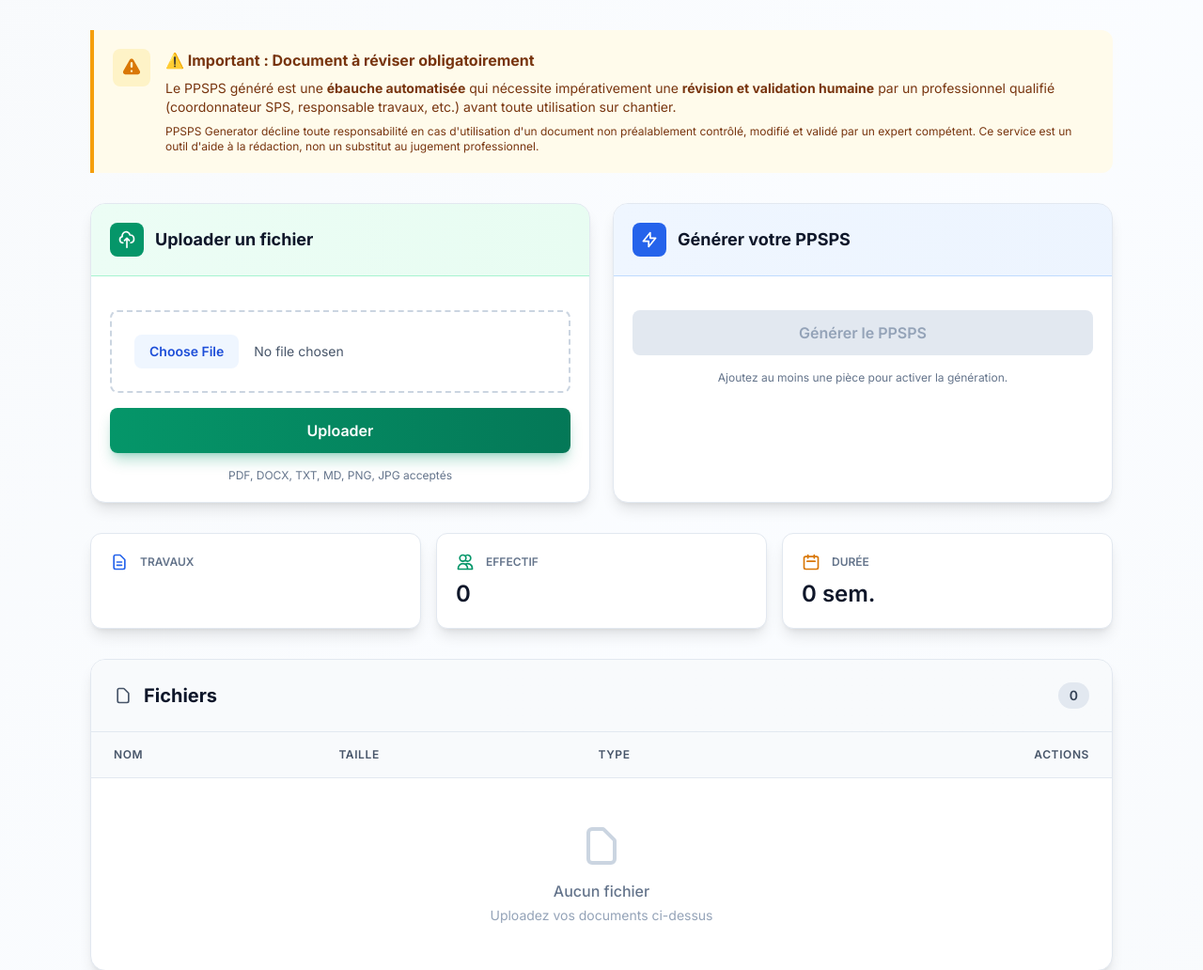
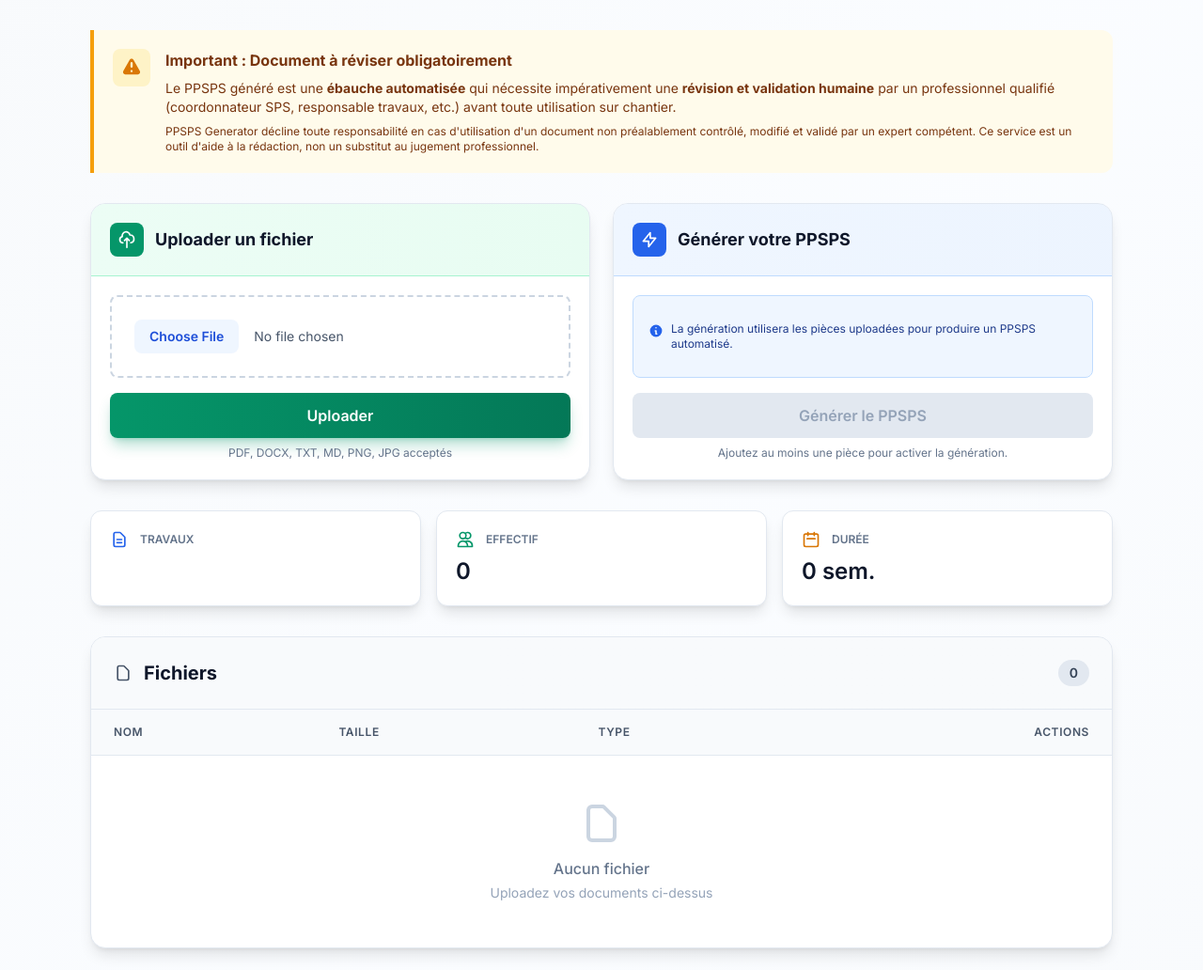
Before and after one commit to Hawwkzz/PPSPS-GENERATOR, a FastAPI app: template templates/project_detail.html in a window 1280 px wide. Shown: the part 153-1185 px from the top of the page at 94% size. Run offline with FastAPI, Linux system fonts and the light colour scheme; the template is opened without the code that fills it, so the values that code supplies are empty; parts of the project's set-up code (start-up, migrations or seed data) failed here and were passed over; some libraries are stand-ins or nearby versions.

Commit message:
Update project_detail.html

```diff
--- a/templates/project_detail.html
+++ b/templates/project_detail.html
@@ -27,18 +27,26 @@
           </svg>
         </div>
         <div class="text-sm text-amber-900">
-          <p class="font-bold text-base mb-2">⚠️ Important : Document à réviser obligatoirement</p>
-          <p class="mb-2">Le PPSPS généré est une <strong>ébauche automatisée</strong> qui nécessite impérativement une <strong>révision et validation humaine</strong> par un professionnel qualifié (coordonnateur SPS, responsable travaux, etc.) avant toute utilisation sur chantier.</p>
-          <p class="text-xs">PPSPS Generator décline toute responsabilité en cas d'utilisation d'un document non préalablement contrôlé, modifié et validé par un expert compétent. Ce service est un outil d'aide à la rédaction, non un substitut au jugement professionnel.</p>
+          <p class="font-bold text-base mb-2">Important : Document à réviser obligatoirement</p>
+          <p class="mb-2">
+            Le PPSPS généré est une <strong>ébauche automatisée</strong> qui nécessite impérativement une
+            <strong>révision et validation humaine</strong> par un professionnel qualifié (coordonnateur SPS,
+            responsable travaux, etc.) avant toute utilisation sur chantier.
+          </p>
+          <p class="text-xs">
+            PPSPS Generator décline toute responsabilité en cas d'utilisation d'un document non préalablement contrôlé,
+            modifié et validé par un expert compétent. Ce service est un outil d'aide à la rédaction, non un substitut
+            au jugement professionnel.
+          </p>
         </div>
       </div>
     </div>
   </section>
 
   <!-- Actions rapides -->
-  <section class="grid md:grid-cols-2 gap-6">
+  <section class="grid md:grid-cols-2 gap-6 items-stretch">
     <!-- Upload fichier -->
-    <div class="bg-white rounded-2xl shadow-lg border border-slate-200 overflow-hidden">
+    <div class="bg-white rounded-2xl shadow-lg border border-slate-200 overflow-hidden flex flex-col">
       <div class="bg-gradient-to-r from-emerald-50 to-emerald-100/50 border-b border-emerald-200 p-5">
         <div class="flex items-center gap-3">
           <div class="p-2 bg-emerald-600 rounded-lg">
@@ -50,25 +58,40 @@
         </div>
       </div>
 
-      <form method="post" action="/ui/projects/{{ p.id }}/files/upload" enctype="multipart/form-data" class="p-5 space-y-4">
+      <form method="post"
+            action="/ui/projects/{{ p.id }}/files/upload"
+            enctype="multipart/form-data"
+            class="p-5 flex flex-col gap-4 flex-1">
         <input type="hidden" name="csrf_token" value="{{ csrf_token }}">
 
-        <div class="border-2 border-dashed border-slate-300 rounded-lg p-6 hover:border-blue-400 transition-colors">
-          <input type="file" name="file" accept=".pdf,.docx,.txt,.md,.png,.jpg,.jpeg" required
-                 class="block w-full text-sm text-slate-600 file:mr-4 file:py-2 file:px-4 file:rounded-lg file:border-0 file:text-sm file:font-semibold file:bg-blue-50 file:text-blue-700 hover:file:bg-blue-100 cursor-pointer"/>
+        <!-- Zone input fichier : même hauteur que le message bleu à droite -->
+        <div class="border-2 border-dashed border-slate-300 rounded-lg p-6 hover:border-blue-400 transition-colors
+                    min-h-[88px] flex items-center">
+          <input type="file"
+                 name="file"
+                 accept=".pdf,.docx,.txt,.md,.png,.jpg,.jpeg"
+                 required
+                 class="block w-full text-sm text-slate-600
+                        file:mr-4 file:py-2 file:px-4 file:rounded-lg file:border-0
+                        file:text-sm file:font-semibold file:bg-blue-50 file:text-blue-700
+                        hover:file:bg-blue-100 cursor-pointer"/>
         </div>
 
+        <div class="mt-auto space-y-2">
           <button type="submit"
                   class="w-full py-3 bg-gradient-to-r from-emerald-600 to-emerald-700 text-white rounded-lg font-semibold hover:from-emerald-700 hover:to-emerald-800 focus:outline-none focus:ring-2 focus:ring-emerald-500 focus:ring-offset-2 shadow-lg shadow-emerald-600/30 hover:shadow-emerald-600/50 transition-all">
             Uploader
           </button>
 
-        <p class="text-xs text-slate-500 text-center">PDF, DOCX, TXT, MD, PNG, JPG acceptés</p>
+          <p class="text-xs text-slate-500 text-center">
+            PDF, DOCX, TXT, MD, PNG, JPG acceptés
+          </p>
+        </div>
       </form>
     </div>
 
-    <!-- Générer PPSPS avec loading amélioré -->
-    <div class="bg-white rounded-2xl shadow-lg border border-slate-200 overflow-hidden">
+    <!-- Générer PPSPS -->
+    <div class="bg-white rounded-2xl shadow-lg border border-slate-200 overflow-hidden flex flex-col">
       <div class="bg-gradient-to-r from-blue-50 to-blue-100/50 border-b border-blue-200 p-5">
         <div class="flex items-center gap-3">
           <div class="p-2 bg-blue-600 rounded-lg">
@@ -80,27 +103,36 @@
         </div>
       </div>
 
-      <!-- Info -->
-      {% if upload_warning %}
-      <div class="mx-5 mt-5 mb-0 p-3 bg-blue-50 border-l-4 border-blue-400 rounded-r-lg">
+      <form id="gen-form"
+            method="post"
+            action="/ui/projects/{{ p.id }}/gen/ppsps"
+            class="p-5 flex flex-col gap-4 flex-1">
+        <input type="hidden" name="csrf_token" value="{{ csrf_token }}">
+        {% set has_files = files|length > 0 %}
+
+        <!-- Message bleu : même taille que la zone upload -->
+        <div class="rounded-lg p-4 bg-blue-50 border border-blue-200 min-h-[88px] flex items-center">
           <div class="flex items-start gap-2">
             <svg class="w-4 h-4 text-blue-600 flex-shrink-0 mt-0.5" fill="currentColor" viewBox="0 0 20 20">
               <path fill-rule="evenodd" d="M18 10a8 8 0 11-16 0 8 8 0 0116 0zm-7-4a1 1 0 11-2 0 1 1 0 012 0zM9 9a1 1 0 000 2v3a1 1 0 001 1h1a1 1 0 100-2v-3a1 1 0 00-1-1H9z" clip-rule="evenodd"/>
             </svg>
-          <p class="text-xs text-blue-900">Vérifiez que tous vos documents sont uploadés. La génération coûte 1 jeton et ne peut pas être annulée.</p>
+            <p class="text-xs text-blue-900">
+              {% if upload_warning %}
+                Vérifiez que tous vos documents sont uploadés. La génération coûte 1 jeton et ne peut pas être annulée.
+              {% else %}
+                La génération utilisera les pièces uploadées pour produire un PPSPS automatisé.
+              {% endif %}
+            </p>
           </div>
         </div>
-      {% endif %}
 
-      <form id="gen-form" method="post" action="/ui/projects/{{ p.id }}/gen/ppsps" class="p-5 space-y-4">
-        <input type="hidden" name="csrf_token" value="{{ csrf_token }}">
-        {% set has_files = files|length > 0 %}
-
+        <div class="mt-auto space-y-2">
           <button
             type="submit"
             id="gen-button"
             {{ 'disabled' if not has_files else '' }}
-          class="w-full py-3 rounded-lg font-semibold transition-all relative overflow-hidden {{ 'bg-gradient-to-r from-blue-600 to-blue-700 text-white hover:from-blue-700 hover:to-blue-800 shadow-lg shadow-blue-600/30 hover:shadow-blue-600/50' if has_files else 'bg-slate-200 text-slate-400 cursor-not-allowed' }}"
+            class="w-full py-3 rounded-lg font-semibold transition-all relative overflow-hidden
+                   {{ 'bg-gradient-to-r from-blue-600 to-blue-700 text-white hover:from-blue-700 hover:to-blue-800 shadow-lg shadow-blue-600/30 hover:shadow-blue-600/50' if has_files else 'bg-slate-200 text-slate-400 cursor-not-allowed' }}"
           >
             <span class="btn-text">Générer le PPSPS</span>
             <span class="btn-loading hidden absolute inset-0 flex items-center justify-center gap-2 bg-gradient-to-r from-blue-600 to-blue-700">
@@ -115,6 +147,7 @@
           <p class="text-xs text-slate-500 text-center">
             {{ 'Le document sera généré à partir des pièces uploadées. Cela peut prendre plusieurs minutes.' if has_files else 'Ajoutez au moins une pièce pour activer la génération.' }}
           </p>
+        </div>
       </form>
     </div>
   </section>
```
Lines whose indentation alone changed are shown as unchanged.
